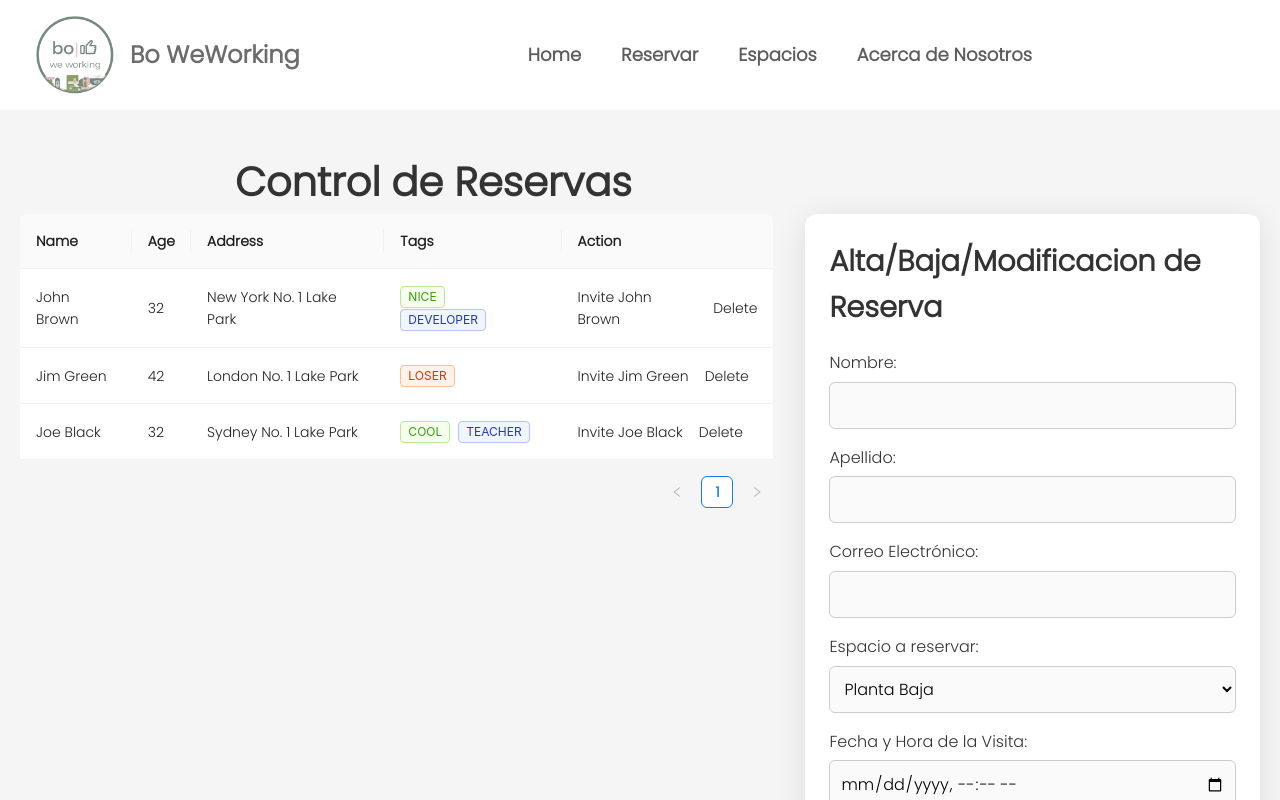
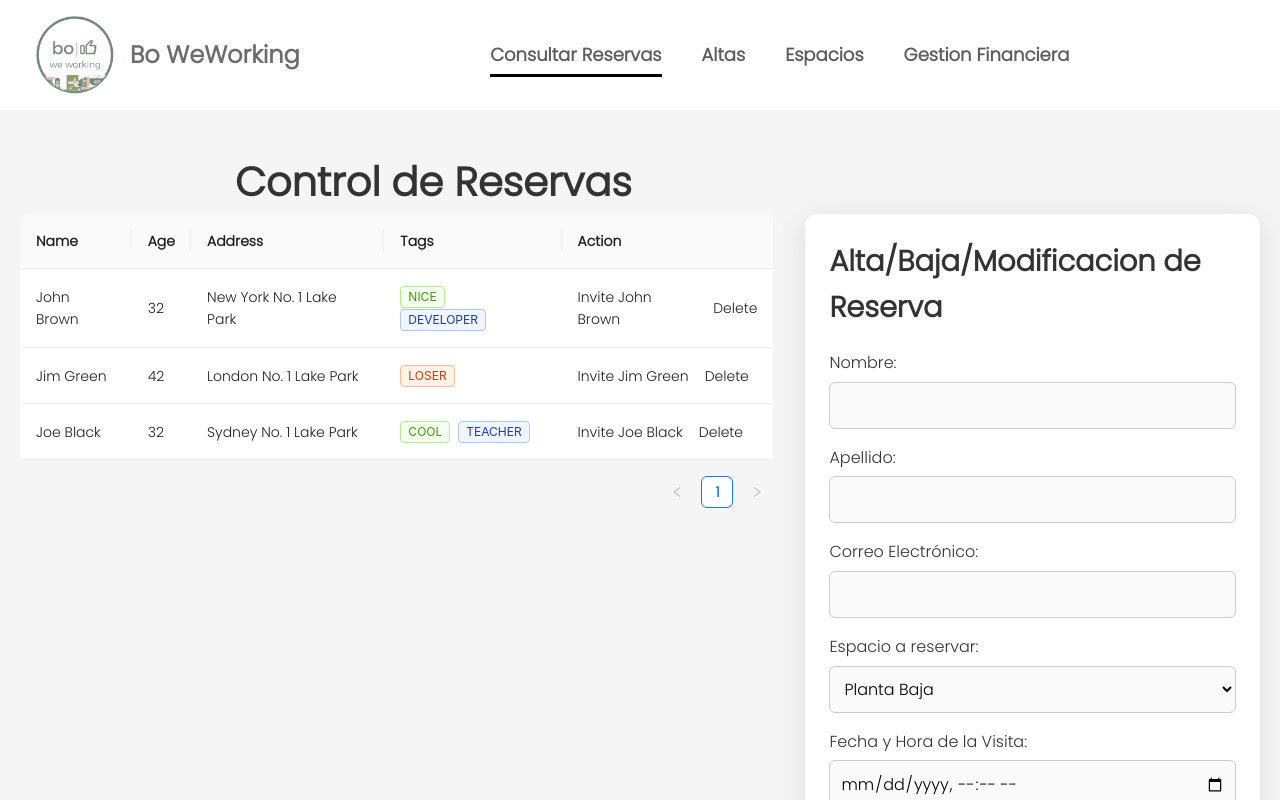
Before and after one commit to lucabonadero/tesis-boweworking, a React (Vite) app: page /control in a window 1280 px wide. Shown: the top 800 px of the page. Built offline with nearby package versions, Linux system fonts and the light colour scheme.

Commit message:
header lado admin

```diff
--- a/src/App.jsx
+++ b/src/App.jsx
@@ -1,7 +1,7 @@
 import RegistroCliente from "./pages/registrocliente";
 import Index from "./pages/index";
 import Espacios from "./pages/espacios";
-import ControlReservas from "./pages/controlreservas";
+import ControlReservas from "./pages/consultareservas";
 import { BrowserRouter, Route, Routes } from "react-router-dom";
 
 
--- a/src/components/header.jsx
+++ b/src/components/header.jsx
@@ -1,10 +1,10 @@
 import React from "react";
 import { useLocation } from "react-router-dom"; // Importamos para obtener la ruta actual
 
-export default function Header() {
-  const location = useLocation(); // Obtenemos la ruta actual
+export default function Header({ isEmpleado = false }) {
+  const location = useLocation();
 
-  // Función para agregar la clase 'active' al link correspondiente
+  // Clase activa para destacar el enlace actual
   const getLinkClass = (path) => {
     return location.pathname === path ? "active" : "";
   };
@@ -12,19 +12,31 @@ export default function Header() {
   return (
     <header>
       <div className="header">
-        {/* Logo y texto Bo WeWorking a la derecha */}
+        {/* Logo y texto Bo WeWorking */}
         <a href="/">
           <img className="logo" src="./src/assets/logoblanco.png" alt="Logo" />
         </a>
         <div className="header__logo-text">
           Bo WeWorking
         </div>
-        {/* Enlaces centrados */}
+
+        {/* Enlaces navegables */}
         <ul className="header__links">
-          <li><a href="/" className={getLinkClass("/")}>Home</a></li>
-          <li><a href="/registro" className={getLinkClass("/registro")}>Reservar</a></li>
-          <li><a href="/espacios" className={getLinkClass("/espacios")}>Espacios</a></li>
-          <li><a href="/acerca" className={getLinkClass("/acerca")}>Acerca de Nosotros</a></li>
+          {isEmpleado ? (
+            <>
+              <li><a href="/control" className={getLinkClass("/control")}>Consultar Reservas</a></li>
+              <li><a href="/altas" className={getLinkClass("/altas")}>Altas</a></li>
+              <li><a href="/espacios" className={getLinkClass("/espacios")}>Espacios</a></li>
+              <li><a href="/gestion" className={getLinkClass("/gestion")}>Gestion Financiera</a></li>
+            </>
+          ) : (
+            <>
+              <li><a href="/" className={getLinkClass("/")}>Home</a></li>
+              <li><a href="/registro" className={getLinkClass("/registro")}>Reservar</a></li>
+              <li><a href="/espacios" className={getLinkClass("/espacios")}>Espacios</a></li>
+              <li><a href="/acerca" className={getLinkClass("/acerca")}>Acerca de Nosotros</a></li>
+            </>
+          )}
         </ul>
       </div>
     </header>
--- a/src/pages/controlreservas.jsx
+++ b/src/pages/consultareservas.jsx
@@ -1,14 +1,14 @@
 import React from "react";
 import Header from "../components/header.jsx";
 import Footer from "../components/footer.jsx";
-import styles from "../styles/controlreservas.module.css";
+import styles from "../styles/consultareservas.module.css";
 import "../styles/global.css";
 import Tabla from "../components/tabla.jsx";
 
 export default function ControlReservas() {
     return (
         <div>
-            <Header />
+            <Header isEmpleado={true} />
 
             <main className={styles.main}>
                     <h1 className={styles.header}>
```
Also changed, not shown: src/components/rutasprotegidas.jsx (added, +9 -0 lines), src/styles/consultareservas.module.css (renamed from src/styles/controlreservas.module.css).
